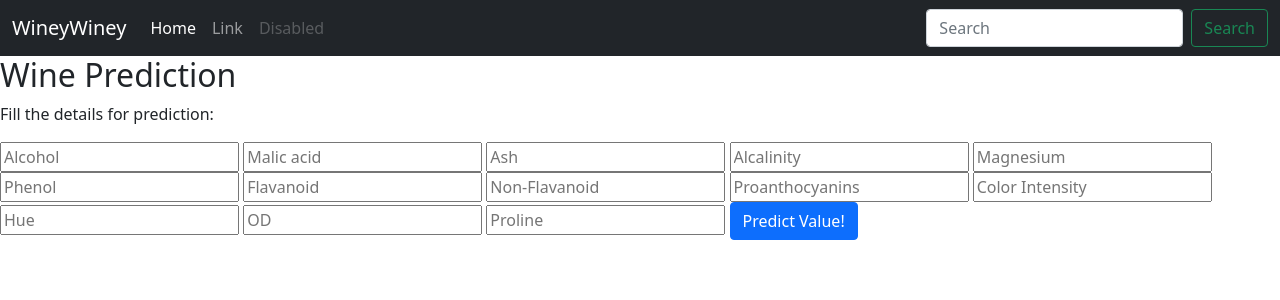
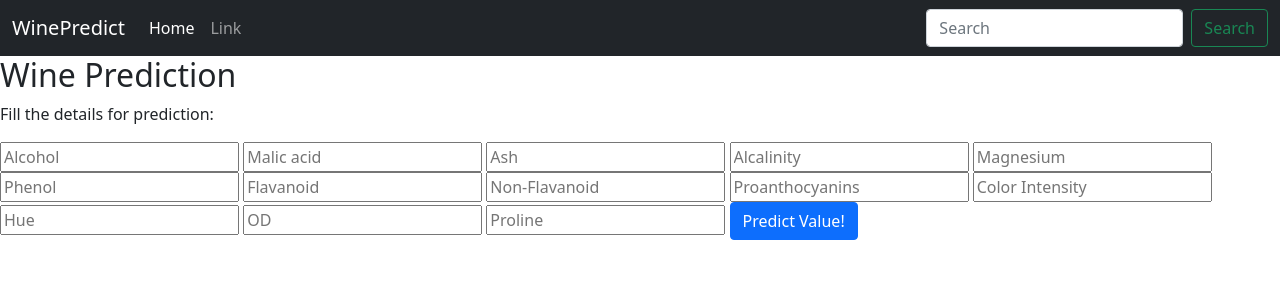
Before and after one commit to Abbashozefa/knn-flask, a Flask app: page / in a window 1280 px wide. Shown: the top 300 px of the page. Run offline with Flask 2, Linux system fonts and the light colour scheme.

Commit message:
commit 2

```diff
--- a/templates/index.html
+++ b/templates/index.html
@@ -10,7 +10,7 @@
   <!-- Nav Bar -->
   <nav class="navbar navbar-expand-lg navbar-dark bg-dark">
     <div class="container-fluid">
-      <a class="navbar-brand" href="">WineyWiney</a>
+      <a class="navbar-brand" href="">WinePredict</a>
       <button class="navbar-toggler" type="button" data-bs-toggle="collapse" data-bs-target="#navbarSupportedContent" aria-controls="navbarSupportedContent" aria-expanded="false" aria-label="Toggle navigation">
         <span class="navbar-toggler-icon"></span>
       </button>
@@ -20,12 +20,10 @@
             <a class="nav-link active" aria-current="page" href="http://127.0.0.1:5000/">Home</a>
           </li>
           <li class="nav-item">
-            <a class="nav-link" href="">Link</a>
+            <a class="nav-link" href="https://github.com/Abbashozefa/knn-flask">Link</a>
           </li>
 
-          <li class="nav-item">
-            <a class="nav-link disabled">Disabled</a>
-          </li>
+
         </ul>
         <form class="d-flex">
           <input class="form-control me-2" type="search" placeholder="Search" aria-label="Search">
```
